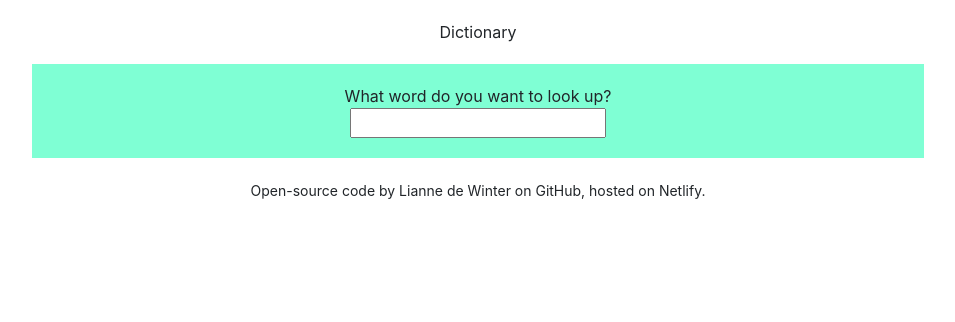
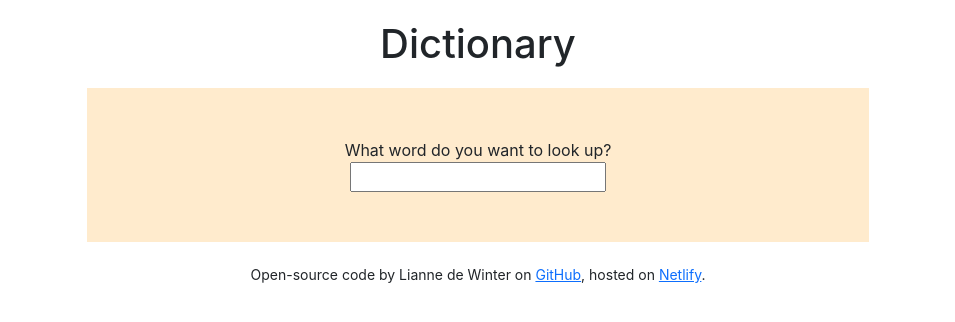
Before and after one commit to Liandermans/react-dictionary, a React (Create React App) app: page / in a window 1280 px wide. Shown: the top 322 px of the page, without its empty margins (162-1117 px from the left). Built offline with nearby package versions, Linux system fonts and the light colour scheme.

Commit message:
Cleaned styling, added link to repository

```diff
--- a/src/App.css
+++ b/src/App.css
@@ -9,7 +9,7 @@
 
 .App-main {
   display: block;
-  max-width: 80%;
+  max-width: 70%;
   margin: 0 auto;
 }
 
--- a/src/App.js
+++ b/src/App.js
@@ -5,7 +5,9 @@ function App() {
   return (
     <div className="App">
       <div className="container">
-        <header className="App-header">Dictionary</header>
+        <header className="App-header">
+          <h1>Dictionary</h1>
+        </header>
 
         <main className="App-main">
           <Dictionary />
@@ -13,7 +15,23 @@ function App() {
 
         <footer className="App-footer">
           <small>
-            Open-source code by Lianne de Winter on GitHub, hosted on Netlify.
+            Open-source code by Lianne de Winter on{" "}
+            <a
+              href="https://github.com/Liandermans/react-dictionary"
+              target="_blank"
+              rel="noreferrer"
+            >
+              GitHub
+            </a>
+            , hosted on{" "}
+            <a
+              href="https://liannes-react-dictionary.netlify.app"
+              target="_blank"
+              rel="noreferrer"
+            >
+              Netlify
+            </a>
+            .
           </small>
         </footer>
       </div>
--- a/src/Dictionary.css
+++ b/src/Dictionary.css
@@ -1,6 +1,6 @@
 .Dictionary {
-  background-color: aquamarine;
-  padding: 20px;
+  background-color: blanchedalmond;
+  padding: 50px;
 }
 
 .Results {
```
